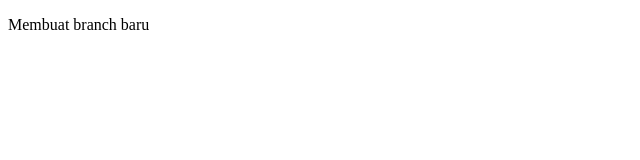
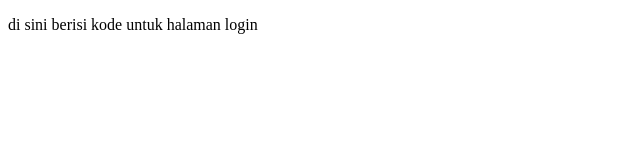
Before and after one commit to Zeroesy/Belajar-git, a plain HTML site: page login.html in a window 1280 px wide. Shown: the whole page, without its empty margins (0-640 px from the left). Drawn offline with Linux system fonts and the light colour scheme.

Commit message:
ubah isi login.html

```diff
--- a/login.html
+++ b/login.html
@@ -7,6 +7,6 @@
     <title>Belajar Git-Bagian 3</title>
 </head>
 <body>
-    <p>Membuat branch baru</p>
+    <p>di sini berisi kode untuk halaman login</p>
 </body>
 </html>
```
